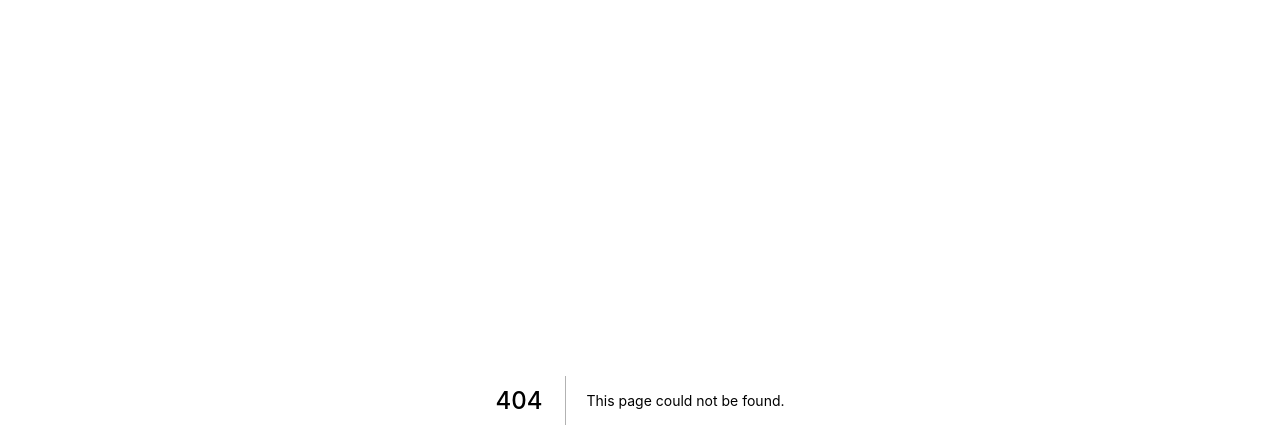
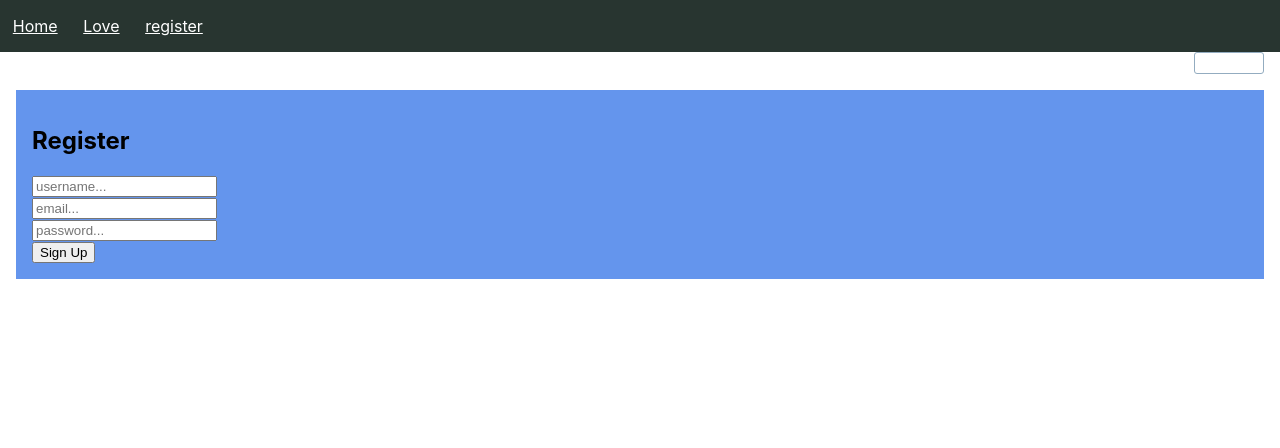
Before and after one commit to wchorski/pinkinc, a Next.js app: page /register in a window 1280 px wide. Before the commit this address had no page. Shown: the top 448 px of the page. Built offline with nearby package versions, Linux system fonts and the light colour scheme; no server answers.

Commit message:
very basic register user

```diff
--- a/components/Navbar.tsx
+++ b/components/Navbar.tsx
@@ -17,9 +17,9 @@ export const Navbar = () => {
       <div className="nav-bg-main">
         <nav className="main">
           <ul>
-            <li key={1}> <Link href={`/`}       > Home </Link> </li>
-            <li key={2}> <Link href={`/love`}   > Love </Link> </li>
-            <li key={3}> <Link href={`/login`}  > Login </Link> </li>
+            <li key={1}> <Link href={`/`}           > Home </Link> </li>
+            <li key={2}> <Link href={`/love`}       > Love </Link> </li>
+            <li key={3}> <Link href={`/register`}   > register </Link> </li>
           </ul>
         </nav>
 
--- a/components/Register.tsx
+++ b/components/RegisterForm.tsx
@@ -33,16 +33,32 @@ const addHeartUser = async () => {
 
 
 
-export const Register = () => {
+export const RegisterForm = () => {
 
-  const loginUser = (values: object) => {
+  const RegisterUser = async (values: object) => {
     console.log(values);
+    try{
+      const res = await fetch('/api/users/add', {
+        method: 'POST',
+        headers: {
+          'Content-Type': 'application/json',
+        },
+
+        body: JSON.stringify(values)
+      })
+
+      const data = await res.json()
+      // console.log(data)
+
+    } catch (err){
+      console.error(err)
+    }
 
   }
 
-  const LoginSchema = Yup.object().shape({
+  const RegisterSchema = Yup.object().shape({
 
-    username: Yup.string().required('* required'),
+    name: Yup.string().required('* required'),
     email: Yup.string().required('* required').email(),
     password: Yup.string().required('* required'),
 
@@ -53,12 +69,12 @@ export const Register = () => {
       <h2>Register</h2>
 
       <Formik
-        initialValues={{ username: "", email: "", password: ""}}
-        validationSchema={LoginSchema}
+        initialValues={{ name: "", email: "", password: ""}}
+        validationSchema={RegisterSchema}
         validateOnChange={false} // disable on every keystroke
         onSubmit={(values, actions) => {
           // alert(JSON.stringify(values, null, 2))
-          loginUser(values)
+          RegisterUser(values)
           actions.resetForm()
         }}
       >
@@ -66,9 +82,9 @@ export const Register = () => {
           <Form>
 
             <div className='form-item'>
-              <Field name="username" type="text" placeholder="username..." className='email'/>
-              {errors.username && touched.username ? (
-                <span className='formErr'>{errors.username}</span>
+              <Field name="name" type="text" placeholder="username..." className='email'/>
+              {errors.name && touched.name ? (
+                <span className='formErr'>{errors.name}</span>
                 ) : null}
             </div>
 
@@ -80,7 +96,7 @@ export const Register = () => {
             </div>
 
             <div className='form-item'>
-              <Field name="password" type="text" placeholder="password..." className='password'/>
+              <Field name="password" type="password" placeholder="password..." className='password'/>
               {errors.password && touched.password ? (
                 <span className='formErr'>{errors.password}</span>
                 ) : null}
--- /dev/null
+++ b/pages/register.tsx
@@ -0,0 +1,13 @@
+import React from 'react'
+import { Navbar } from '../components/navbar'
+import { RegisterForm } from '../components/RegisterForm'
+
+
+export default function Register( ) {
+  return (
+    <>
+      <Navbar />
+      <RegisterForm />
+    </>
+  )
+}
--- a/styles/globals.scss
+++ b/styles/globals.scss
@@ -1,6 +1,7 @@
 @use './variables.scss';
 @use './login.scss';
 @use './heartCont.scss';
+@use './haiku.scss';
 
 
 
--- /dev/null
+++ b/styles/haiku.scss
@@ -0,0 +1,8 @@
+.haiku{
+  background-color: antiquewhite;
+  color: black;
+  padding: 1em;
+  margin: 1em;
+  border-radius: 10px;
+  text-align: center;
+}
--- a/styles/heartCont.scss
+++ b/styles/heartCont.scss
@@ -6,6 +6,10 @@
     display: flex;
     align-items: center;
     margin-right: 1rem;
+
+    h3{
+      margin-right: .3rem;
+    }
   }
 }
 
@@ -26,6 +30,7 @@
     position: absolute;
     top: 10%;
     right: 10%;
+    transition: .01s;
 
     &:hover{
       background-color: white;
```
Also changed, not shown: pages/index.tsx (+6 -4 lines), pages/love.tsx (+5 -5 lines).
